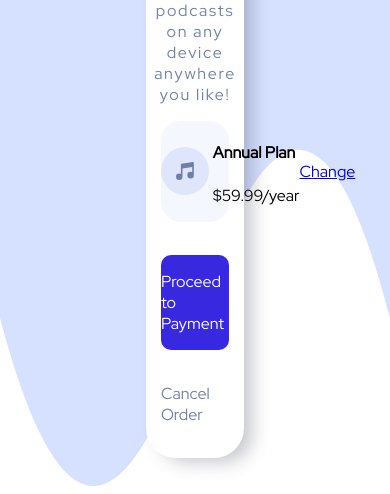
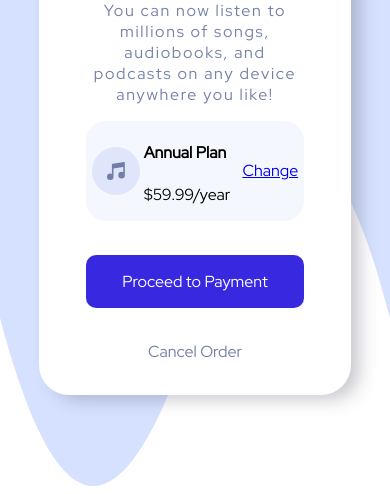
Before and after one commit to danielosd68/Order-summary-component-challenge-hub, a plain HTML site: page index.html in a window 390 px wide. Shown: the part 358-852 px from the top of the page. Drawn offline with Linux system fonts and the light colour scheme.

Commit message:
Last version with RWD

```diff
--- a/style.scss
+++ b/style.scss
@@ -37,7 +37,11 @@ html
         width:25vw;
         background-color:white;
         border-radius:30px;
-        box-shadow:11px 7px 18px -3px rgba(66, 68, 90, 0.3);;
+        box-shadow:11px 7px 18px -3px rgba(66, 68, 90, 0.3);
+
+        @media screen and (max-width:900px){
+            width:80vw;
+        }
 
 
         #image
```
Also changed, not shown: style.css, style.min.css.
